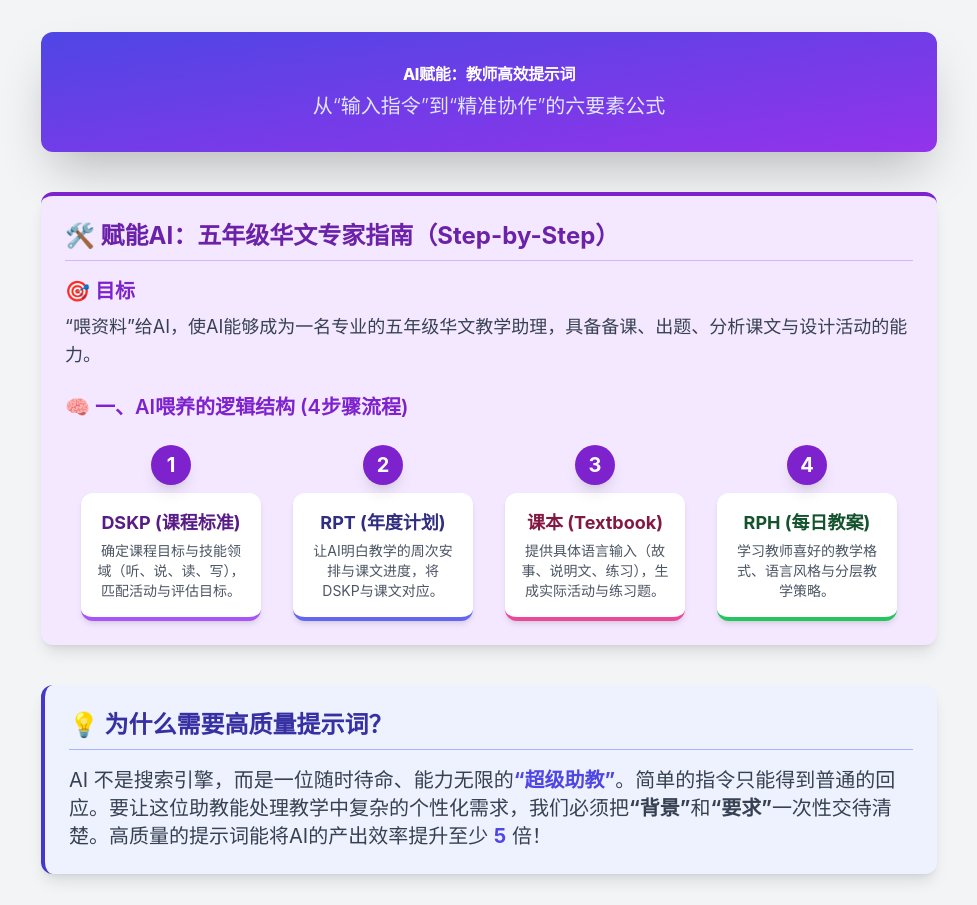
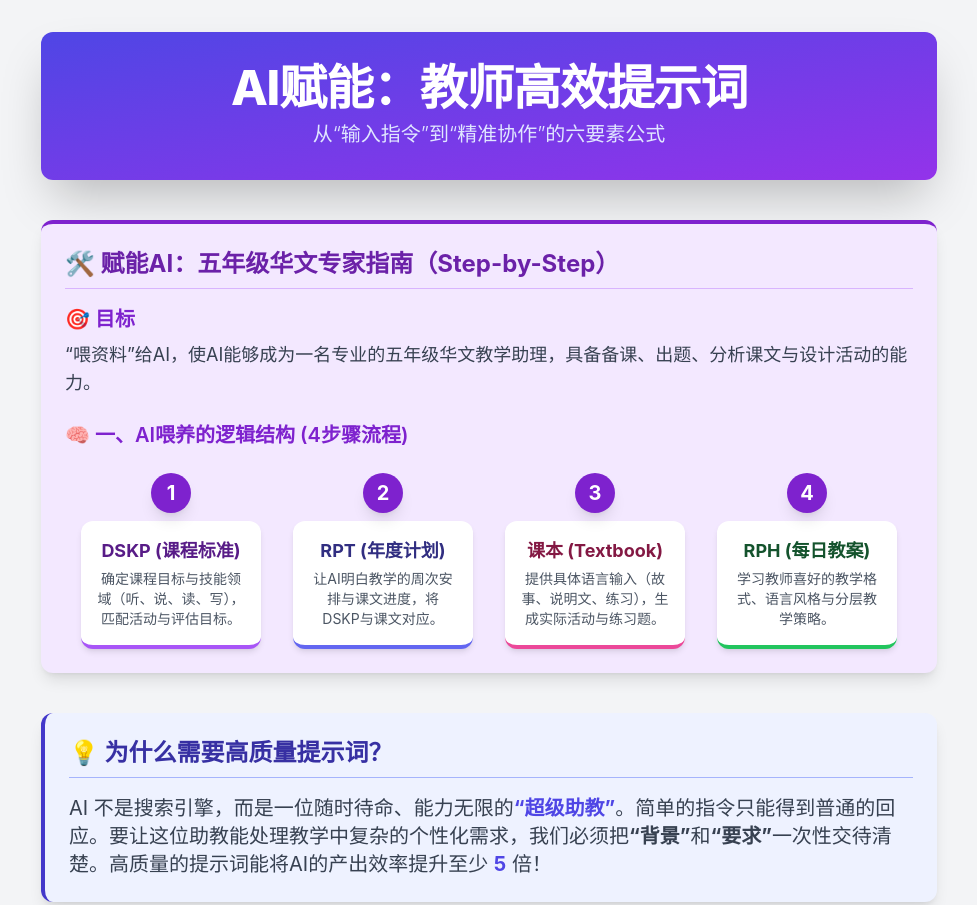
Before and after one commit to savagelove0315/bengkelAI, a plain HTML site: page index.html in a window 1280 px wide. Shown: the top 905 px of the page, without its empty margins (151-1128 px from the left). Drawn offline with nearby package versions, Linux system fonts and the light colour scheme.

Commit message:
Update index.html

```diff
--- a/index.html
+++ b/index.html
@@ -36,7 +36,7 @@
     <div class="max-w-4xl mx-auto">
         <!-- VIBRANT HEADER -->
         <header class="text-center mb-10 p-8 rounded-xl header-gradient text-white shadow-2xl">
-            <h1 class="4xl:text-5xl font-extrabold mb-2 leading-tight tracking-tight">
+            <h1 class="text-3xl sm:text-4xl lg:text-5xl font-extrabold mb-2 leading-tight tracking-tight">
                 AI赋能：教师高效提示词
             </h1>
             <p class="text-xl text-indigo-100 font-light">
```
